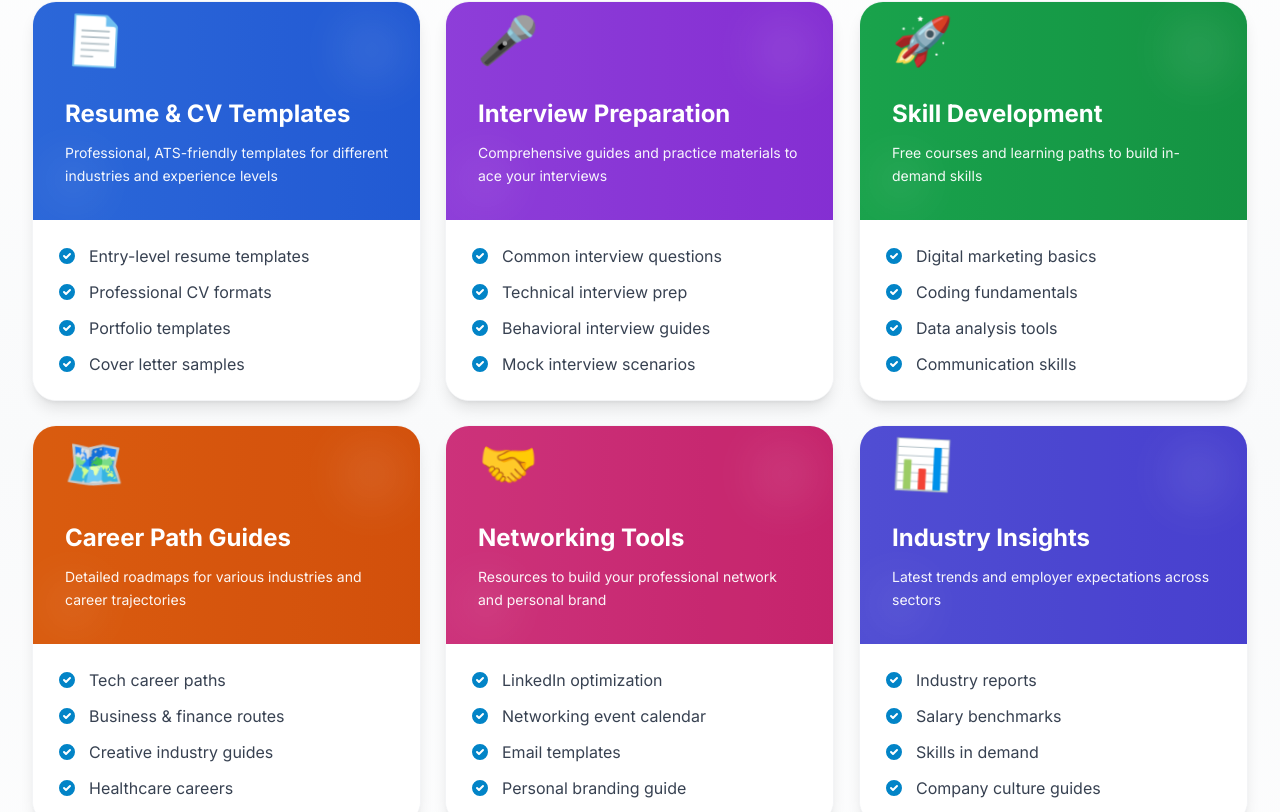
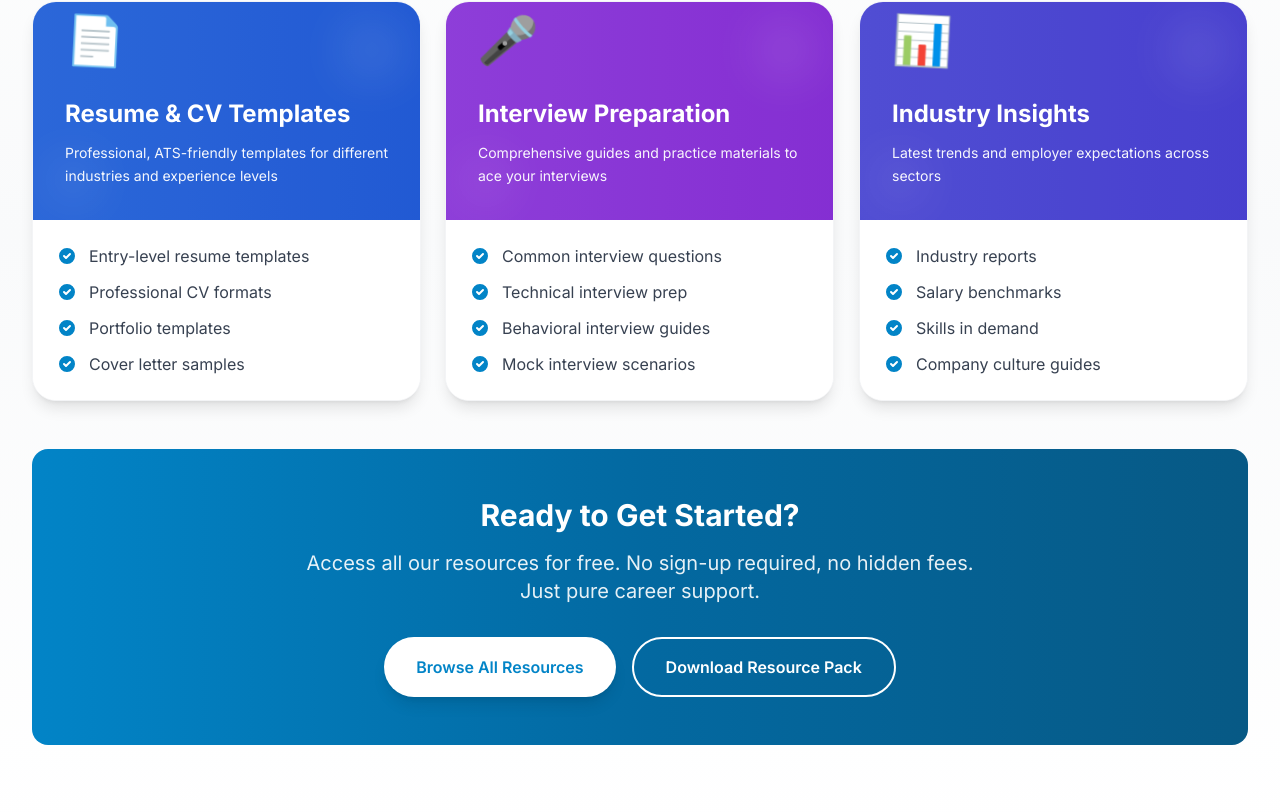
Before and after one commit to tridinhbui/skill-sphere, a Next.js app: page / in a window 1280 px wide. Shown: the part 5666-6478 px from the top of the page. Built offline with nearby package versions, Linux system fonts and the light colour scheme.

Commit message:
refactor: remove Skill Development, Career Path Guides, and Networking Tools from Resources section

```diff
--- a/components/Resources.tsx
+++ b/components/Resources.tsx
@@ -25,45 +25,6 @@ export default function Resources() {
       ],
       icon: "🎤",
       color: "from-purple-500 to-purple-600",
-    },
-    {
-      title: "Skill Development",
-      description:
-        "Free courses and learning paths to build in-demand skills",
-      items: [
-        "Digital marketing basics",
-        "Coding fundamentals",
-        "Data analysis tools",
-        "Communication skills",
-      ],
-      icon: "🚀",
-      color: "from-green-500 to-green-600",
-    },
-    {
-      title: "Career Path Guides",
-      description:
-        "Detailed roadmaps for various industries and career trajectories",
-      items: [
-        "Tech career paths",
-        "Business & finance routes",
-        "Creative industry guides",
-        "Healthcare careers",
-      ],
-      icon: "🗺️",
-      color: "from-orange-500 to-orange-600",
-    },
-    {
-      title: "Networking Tools",
-      description:
-        "Resources to build your professional network and personal brand",
-      items: [
-        "LinkedIn optimization",
-        "Networking event calendar",
-        "Email templates",
-        "Personal branding guide",
-      ],
-      icon: "🤝",
-      color: "from-pink-500 to-pink-600",
     },
     {
       title: "Industry Insights",
```
